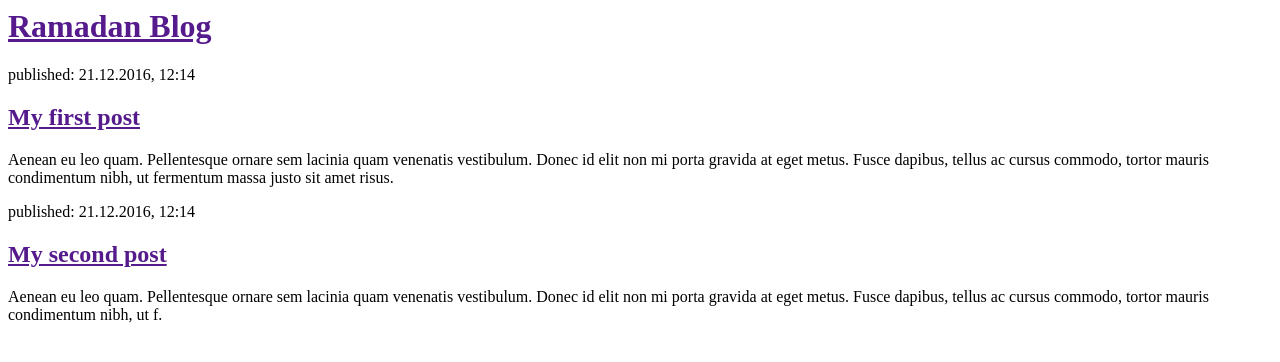
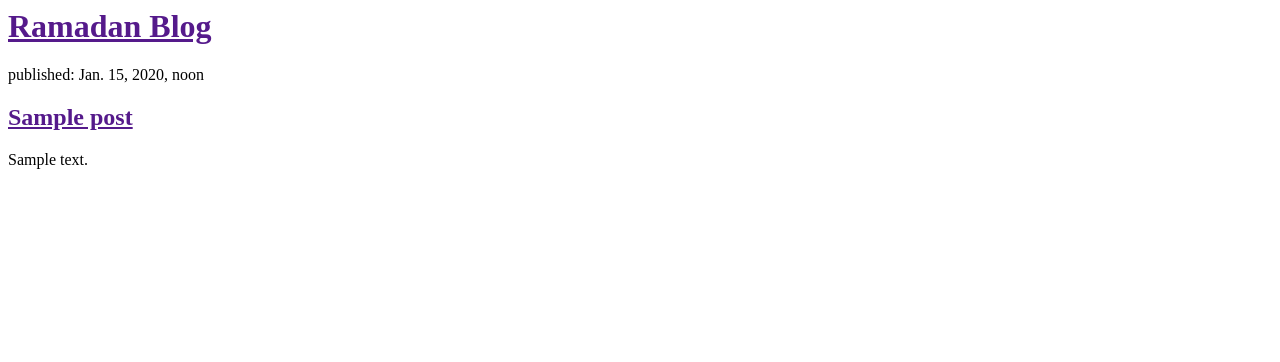
Before and after one commit to ramadanmostafa/my-first-blog, a Django app: template blog/templates/blog/post_list.html in a window 1280 px wide. Shown: the top 362 px of the page. Run offline with Django 3.2, Linux system fonts and the light colour scheme; the template is opened without the code that fills it: values that come from a table or form of the project are taken from there, others are empty; tables that the repository leaves empty hold one stand-in row (values such as "Sample post").

Commit message:
Modified templates to display posts from database.

```diff
--- a/blog/models.py
+++ b/blog/models.py
@@ -8,11 +8,11 @@ class Post(models.Model):
     author = models.ForeignKey('auth.User')
     title = models.CharField(max_length=200)
     text = models.TextField()
-    creared_date = models.DateTimeField(default=timezone.now)
+    created_date = models.DateTimeField(default=timezone.now)
     published_date = models.DateTimeField(blank=True, null=True)
 
     def publish(self):
-        self.published_date = timezone.now
+        self.published_date = timezone.now()
         self.save()
 
     def __str__(self):
--- a/blog/templates/blog/post_list.html
+++ b/blog/templates/blog/post_list.html
@@ -6,17 +6,13 @@
         <div>
             <h1><a href="">Ramadan Blog</a></h1>
         </div>
+        {% for post in posts %}
+          <div>
+              <p>published: {{ post.published_date }}</p>
+              <h2><a href="">{{ post.title }}</a></h2>
+              <p>{{ post.text|linebreaksbr}}</p>
+          </div>
+        {% endfor %}
 
-        <div>
-            <p>published: 21.12.2016, 12:14</p>
-            <h2><a href="">My first post</a></h2>
-            <p>Aenean eu leo quam. Pellentesque ornare sem lacinia quam venenatis vestibulum. Donec id elit non mi porta gravida at eget metus. Fusce dapibus, tellus ac cursus commodo, tortor mauris condimentum nibh, ut fermentum massa justo sit amet risus.</p>
-        </div>
-
-        <div>
-            <p>published: 21.12.2016, 12:14</p>
-            <h2><a href="">My second post</a></h2>
-            <p>Aenean eu leo quam. Pellentesque ornare sem lacinia quam venenatis vestibulum. Donec id elit non mi porta gravida at eget metus. Fusce dapibus, tellus ac cursus commodo, tortor mauris condimentum nibh, ut f.</p>
-        </div>
     </body>
 </html>
--- a/blog/views.py
+++ b/blog/views.py
@@ -1,5 +1,8 @@
 from django.shortcuts import render
+from django.utils import timezone
+from .models import Post
 
 # Create your views here.
 def post_list(request):
-    return render(request, 'blog/post_list.html', {})
+    posts = Post.objects.filter(published_date__lte=timezone.now()).order_by("-published_date")
+    return render(request, 'blog/post_list.html', {"posts":posts})
```
Also changed, not shown: blog/migrations/0002_auto_20161223_1139.py (added).
